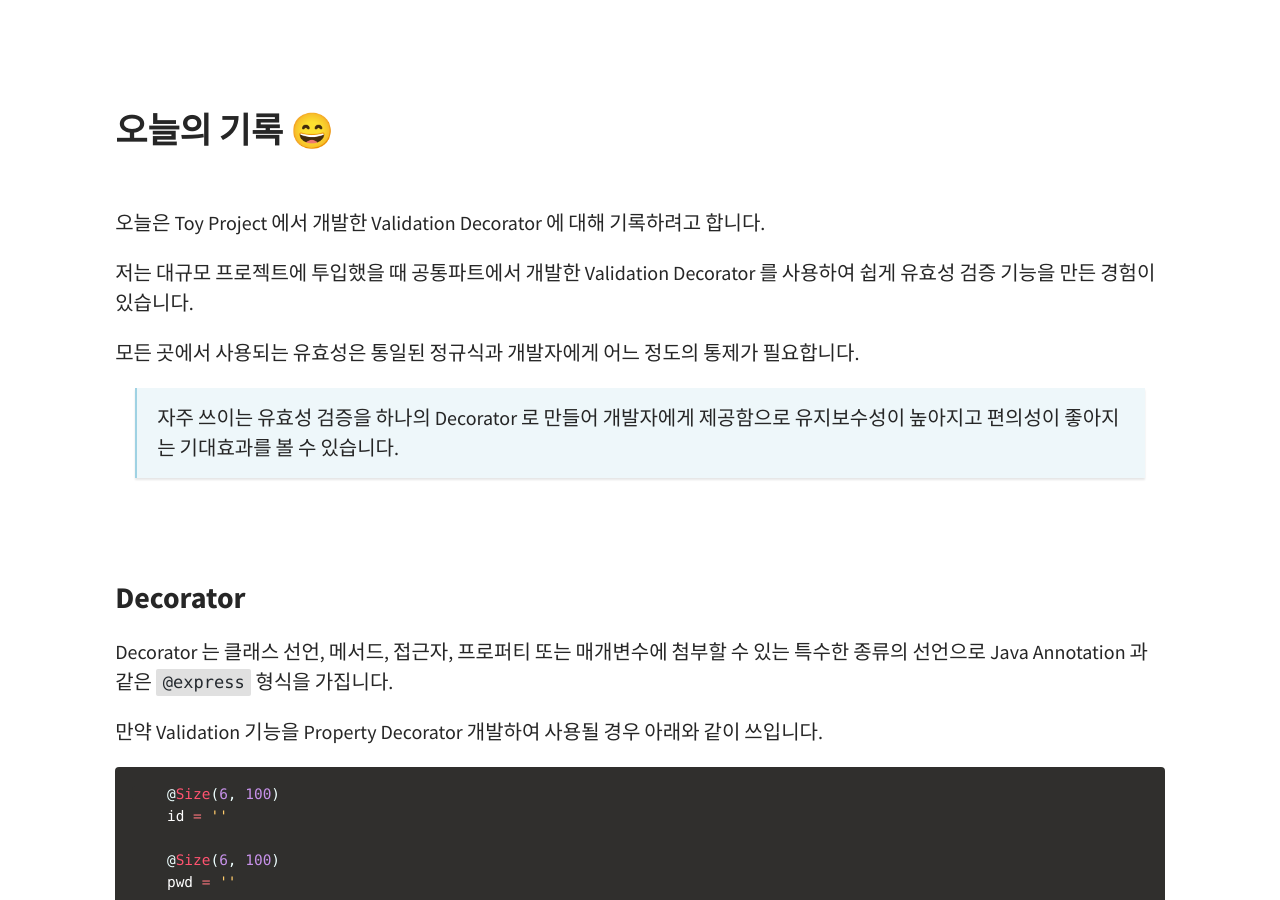
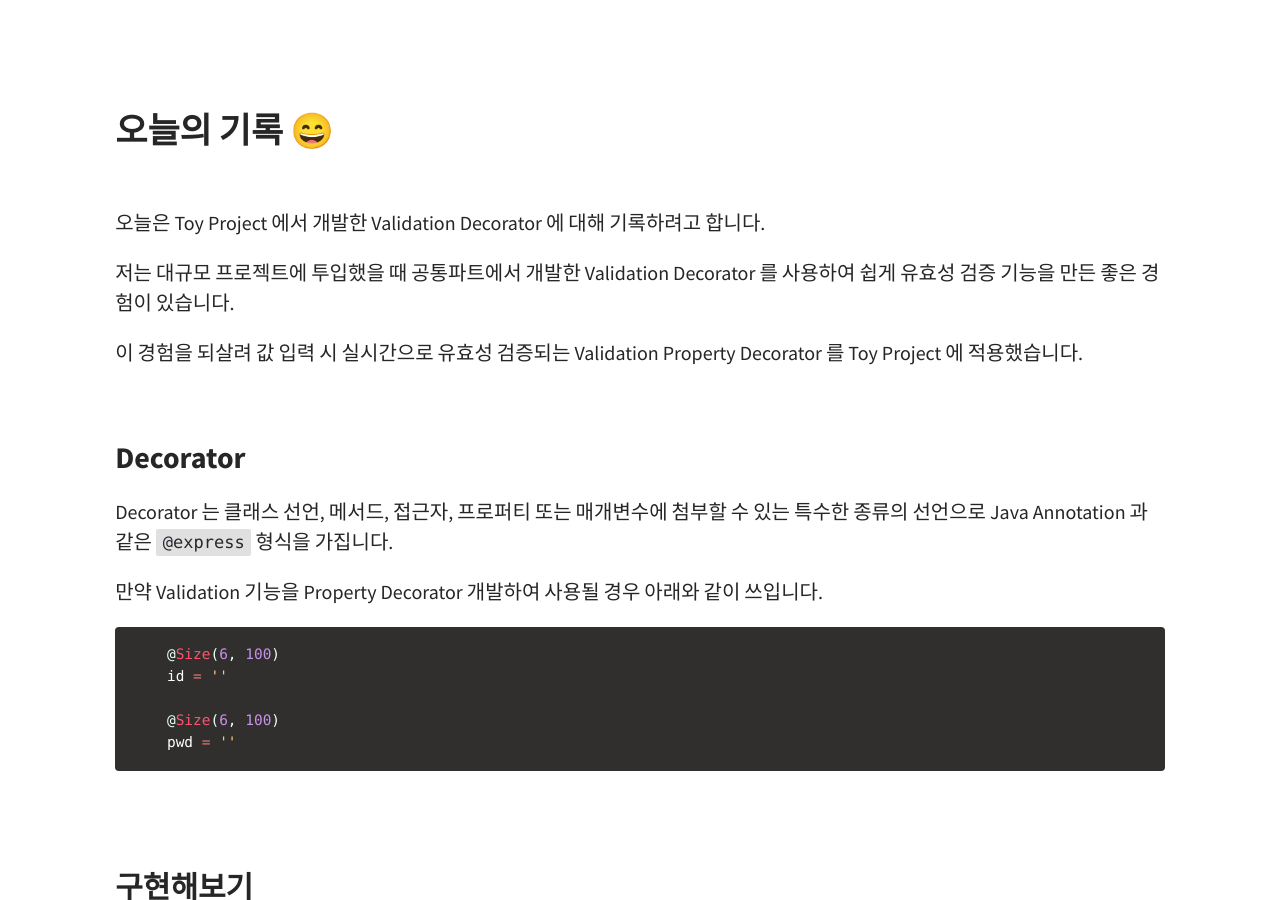
Before and after one commit to dlgks0733/dlgks0733.github.io, a Jekyll site: the page built from _posts/2022-05-17-validationDecorator.md, in a window 1280 px wide and 900 px high, scrolled down 353 px. Built offline with Jekyll 4.4.1, drawn with Linux system fonts in a browser that asks for light colours.

Commit message:
글 수정

```diff
--- a/_posts/2022-05-17-validationDecorator.md
+++ b/_posts/2022-05-17-validationDecorator.md
@@ -12,13 +12,13 @@ published: true
 <br />
 오늘은 Toy Project 에서 개발한 Validation Decorator 에 대해 기록하려고 합니다.
 
-저는 대규모 프로젝트에 투입했을 때 공통파트에서 개발한 Validation Decorator 를 사용하여 쉽게 유효성 검증 기능을 만든 경험이 있습니다.
+저는 대규모 프로젝트에 투입했을 때 공통파트에서 개발한 Validation Decorator 를 사용하여 쉽게 유효성 검증 기능을 만든 좋은 경험이 있습니다.
 
-모든 곳에서 사용되는 유효성은 통일된 정규식과 개발자에게 어느 정도의 통제가 필요합니다.
+이 경험을 되살려 값 입력 시 실시간으로 유효성 검증되는 Validation Property Decorator 를 Toy Project 에 적용했습니다.
 
-> 자주 쓰이는 유효성 검증을 하나의 Decorator 로 만들어 개발자에게 제공함으로 유지보수성이 높아지고 편의성이 좋아지는 기대효과를 볼 수 있습니다.
+<!-- > 자주 쓰이는 유효성 검증을 하나의 Decorator 로 만들어 제공함으로 유지보수성이 높아지고 편의성이 좋아지는 기대효과를 볼 수 있습니다. -->
 
-<br />
+<!-- <br /> -->
 <br />
 ### Decorator
 
```
